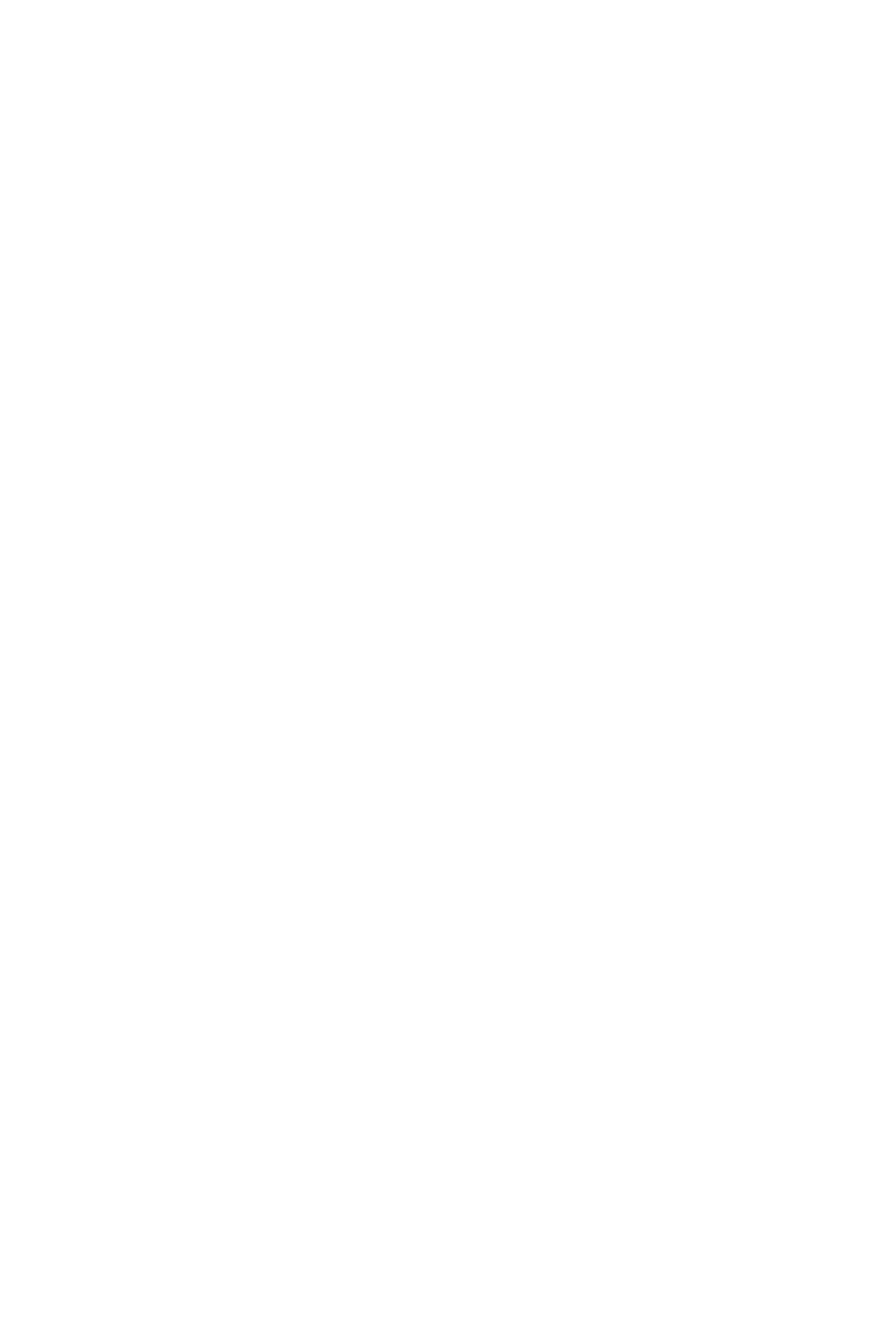
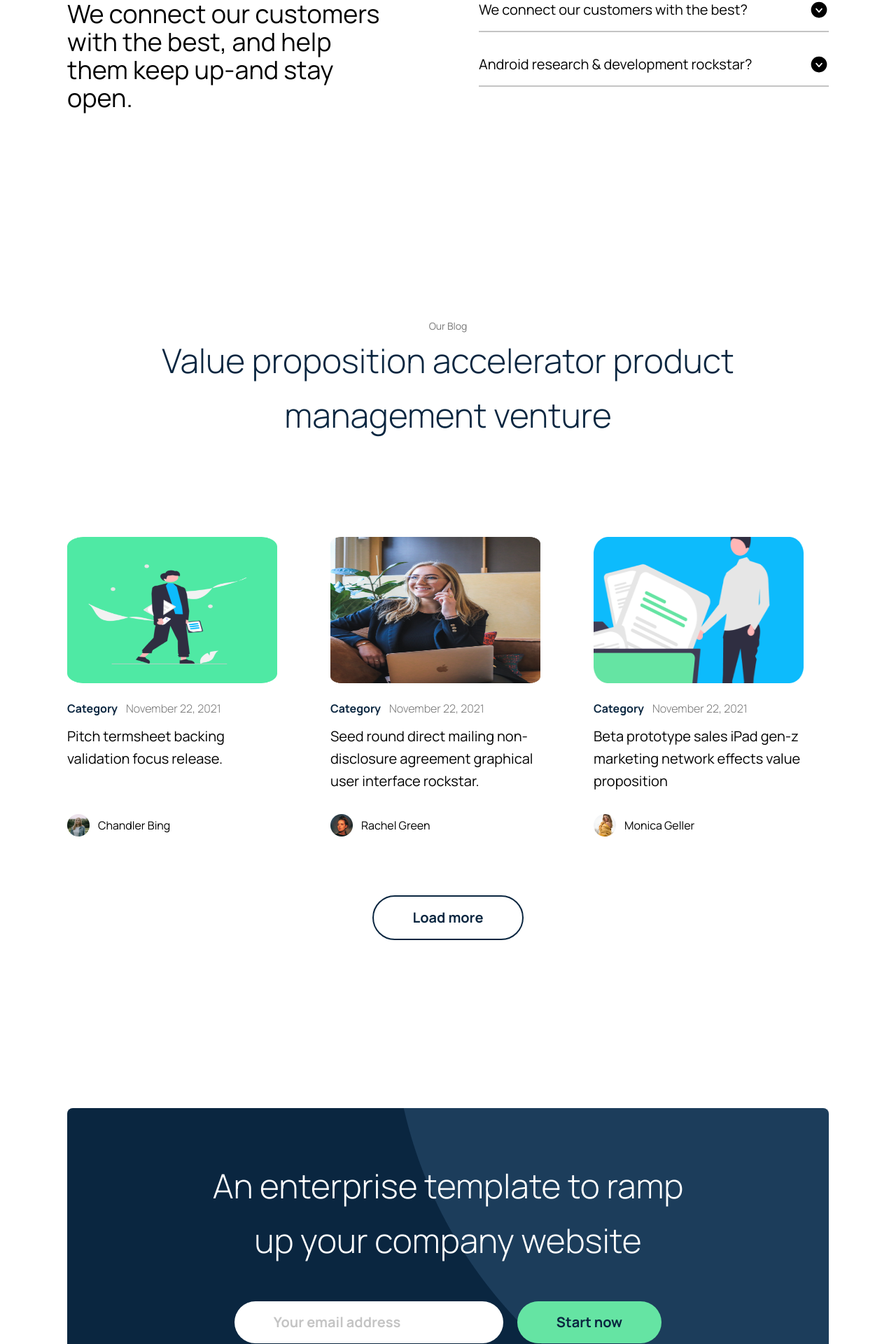
Before and after one commit to eder-riente/boldo, a React (Vite) app: page / in a window 1280 px wide. Shown: the part 4319-6239 px from the top of the page at 70% size. Before the commit the page ends 3744 px from the top, so only its background shows below. Built offline with nearby package versions, Linux system fonts and the light colour scheme.

Commit message:
feat: add new sections

```diff
--- a/src/pages/Home.tsx
+++ b/src/pages/Home.tsx
@@ -3,11 +3,13 @@ import {
   ArrowCircleLeft,
   ArrowCircleRight,
   ArrowRight,
+  CaretCircleDown,
   CheckCircle,
   Eye,
   PenNib,
   Sun,
 } from "phosphor-react";
+import Logo from "../components/Logo";
 
 export function Home() {
   return (
@@ -287,6 +289,217 @@ export function Home() {
           </div>
         </div>
       </section>
+
+      {/* Section Six */}
+      <section className="px-24 py-[120px] bg-gray-50">
+        <img
+          className="mb-14 w-full"
+          src="/src/assets/work-03.png"
+          alt="Trabalho"
+        />
+        <div className=" flex items-start justify-between gap-5 w-full">
+          <h1 className="text-4xl text-black leading-10 w-3/4">
+            We connect our customers with the best, and help them keep up-and
+            stay open.
+          </h1>
+          <div className="flex flex-col items-end justify-start gap-8 w-full">
+            <div className="flex flex-1 items-center justify-between gap-3 pb-4 border-b-2 border-b-gray-400 w-[500px]">
+              <span className="text-xl font-sans text-black">
+                We connect our customers with the best?
+              </span>
+              <CaretCircleDown size={28} weight="fill" color="#000000" />
+            </div>
+            <div className="flex flex-1 items-center justify-between gap-3 pb-4 border-b-2 border-b-gray-400 w-[500px]">
+              <span className="text-xl font-sans text-black">
+                Android research & development rockstar?
+              </span>
+              <CaretCircleDown size={28} weight="fill" color="#000000" />
+            </div>
+          </div>
+        </div>
+      </section>
+
+      {/* Section Seven */}
+      <section className="px-24 py-[120px] bg-gray-50">
+        <div className="flex flex-col items-center justify-evenly w-full px-24 py-14 mb-[79px] bg-gray-50">
+          <span className="text-sm text-gray-600 text-center">Our Blog</span>
+          <h1 className="text-5xl font-sans font-light text-blue-900 leading-relaxed text-center ">
+            Value proposition accelerator product management venture
+          </h1>
+        </div>
+        <div className="grid grid-cols-3 gap-10 place-items-start mb-[84px]">
+          {/* Card 1 */}
+          <div className="flex flex-col items-start gap-6">
+            <img
+              className="w-[300px] h-[209px]"
+              src="/src/assets/card-1.png"
+              alt="pessoa"
+            />
+            <div className="flex flex-col items-start gap-3 w-[300px] h-[139px]">
+              <div className="flex items-center gap-3">
+                <strong className="text-base font-sans text-blue-900">
+                  Category
+                </strong>
+                <span className="text-base text-gray-600 font-light">
+                  November 22, 2021
+                </span>
+              </div>
+              <p className="text-xl font-normal text-black leading-8">
+                Pitch termsheet backing validation focus release.
+              </p>
+            </div>
+            <div className="flex items-center gap-3">
+              <img src="/src/assets/user-04.png" alt="Rachel Green" />
+              <span className="text-base text-black font-normal">
+                Chandler Bing
+              </span>
+            </div>
+          </div>
+          {/* Card 2 */}
+          <div className="flex flex-col items-start gap-6">
+            <img
+              className="w-[300px] h-[209px]"
+              src="/src/assets/work-02.png"
+              alt="pessoa"
+            />
+            <div className="flex flex-col items-start gap-3 w-[300px] h-[139px]">
+              <div className="flex items-center gap-3">
+                <strong className="text-base font-sans text-blue-900">
+                  Category
+                </strong>
+                <span className="text-base text-gray-600 font-light">
+                  November 22, 2021
+                </span>
+              </div>
+              <p className="text-xl text-black leading-8">
+                Seed round direct mailing non-disclosure agreement graphical
+                user interface rockstar.
+              </p>
+            </div>
+            <div className="flex items-center gap-3">
+              <img src="/src/assets/user-05.png" alt="Chandler Bing" />
+              <span className="text-base text-black font-normal">
+                Rachel Green
+              </span>
+            </div>
+          </div>
+          {/* Card 3 */}
+          <div className="flex flex-col items-start gap-6">
+            <img
+              className="w-[300px] h-[209px]"
+              src="/src/assets/card-4.png"
+              alt="pessoa"
+            />
+            <div className="flex flex-col items-start gap-3 w-[300px] h-[139px]">
+              <div className="flex items-center gap-3">
+                <strong className="text-base font-sans text-blue-900">
+                  Category
+                </strong>
+                <span className="text-base text-gray-600 font-light">
+                  November 22, 2021
+                </span>
+              </div>
+              <p className="text-xl text-black leading-8">
+                Beta prototype sales iPad gen-z marketing network effects value
+                proposition
+              </p>
+            </div>
+            <div className="flex items-center gap-3">
+              <img src="/src/assets/user-06.png" alt="Monica Geller" />
+              <span className="text-base text-black font-normal">
+                Monica Geller
+              </span>
+            </div>
+          </div>
+        </div>
+        <div className="flex items-center justify-center w-full">
+          <button className="px-14 py-4 border-2 border-blue-900 rounded-full text-xl font-bold text-blue-900">
+            Load more
+          </button>
+        </div>
+      </section>
+
+      {/* Section Eight */}
+      <section className="px-24 py-[120px] bg-gray-50">
+        <div className="flex items-center justify-center w-full h-[391px] rounded-lg bg-blue-900 bg-ellipse bg-auto bg-no-repeat bg-right-top">
+          <div className="flex flex-col items-center gap-12 w-[716px] h-[247px]">
+            <h1 className="text-5xl font-light text-gray-50 leading-relaxed text-center ">
+              An enterprise template to ramp up your company website
+            </h1>
+            <div className="flex items-center gap-5">
+              <input
+                className="bg-gray-50 text-black text-xl font-bold rounded-full px-14 py-4 w-96"
+                type="email"
+                name="email"
+                id="email"
+                placeholder="Your email address"
+              />
+              <button
+                className="px-14 py-4 bg-green-400 text-blue-900 text-xl font-bold rounded-full"
+                type="submit"
+              >
+                Start now
+              </button>
+            </div>
+          </div>
+        </div>
+      </section>
+
+      {/* Section Nine  */}
+      <section className="px-24 py-[120px] bg-gray-50">
+        <div className="grid grid-rows-1 grid-cols-2 place-content-center">
+          <div className="grid grid-cols-1 gap-8">
+            <Logo color="dark" />
+            <p className="text-gray-400 text-base w-[400px]">
+              Social media validation business model canvas graphical user
+              interface launch party creative facebook iPad twitter.
+            </p>
+            <span className="text-gray-400 text-base">
+              All rights reserved.
+            </span>
+          </div>
+          <div className="grid grid-cols-3 justify-items-center">
+            <div className="flex flex-col items-start gap-8">
+              <strong className="text-xl text-black font-bold">Landing</strong>
+              <a href="#" className="text-gray-400">
+                Home
+              </a>
+              <a href="#" className="text-gray-400">
+                Products
+              </a>
+              <a href="#" className="text-gray-400">
+                Services
+              </a>
+            </div>
+            <div className="flex flex-col items-start gap-8">
+              <strong className="text-xl text-black font-bold">Company</strong>
+              <a href="#" className="text-gray-400">
+                Home
+              </a>
+              <a href="#" className="text-gray-400">
+                Careers
+              </a>
+              <a href="#" className="text-gray-400">
+                Services
+              </a>
+            </div>
+            <div className="flex flex-col items-start gap-8">
+              <strong className="text-xl text-black font-bold">
+                Reaources
+              </strong>
+              <a href="#" className="text-gray-400">
+                Blog
+              </a>
+              <a href="#" className="text-gray-400">
+                Products
+              </a>
+              <a href="#" className="text-gray-400">
+                Services
+              </a>
+            </div>
+          </div>
+        </div>
+      </section>
     </>
   );
 }
```
